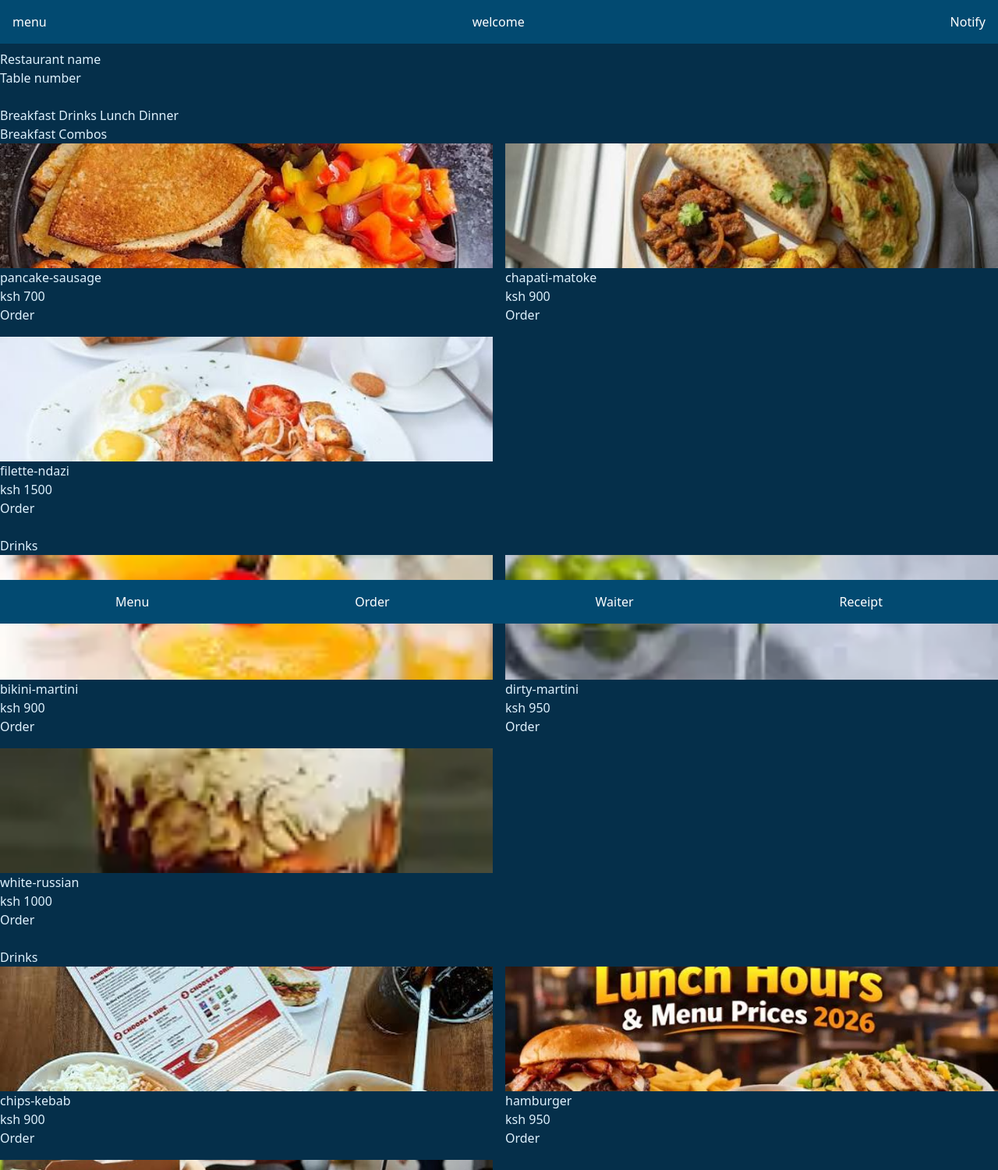
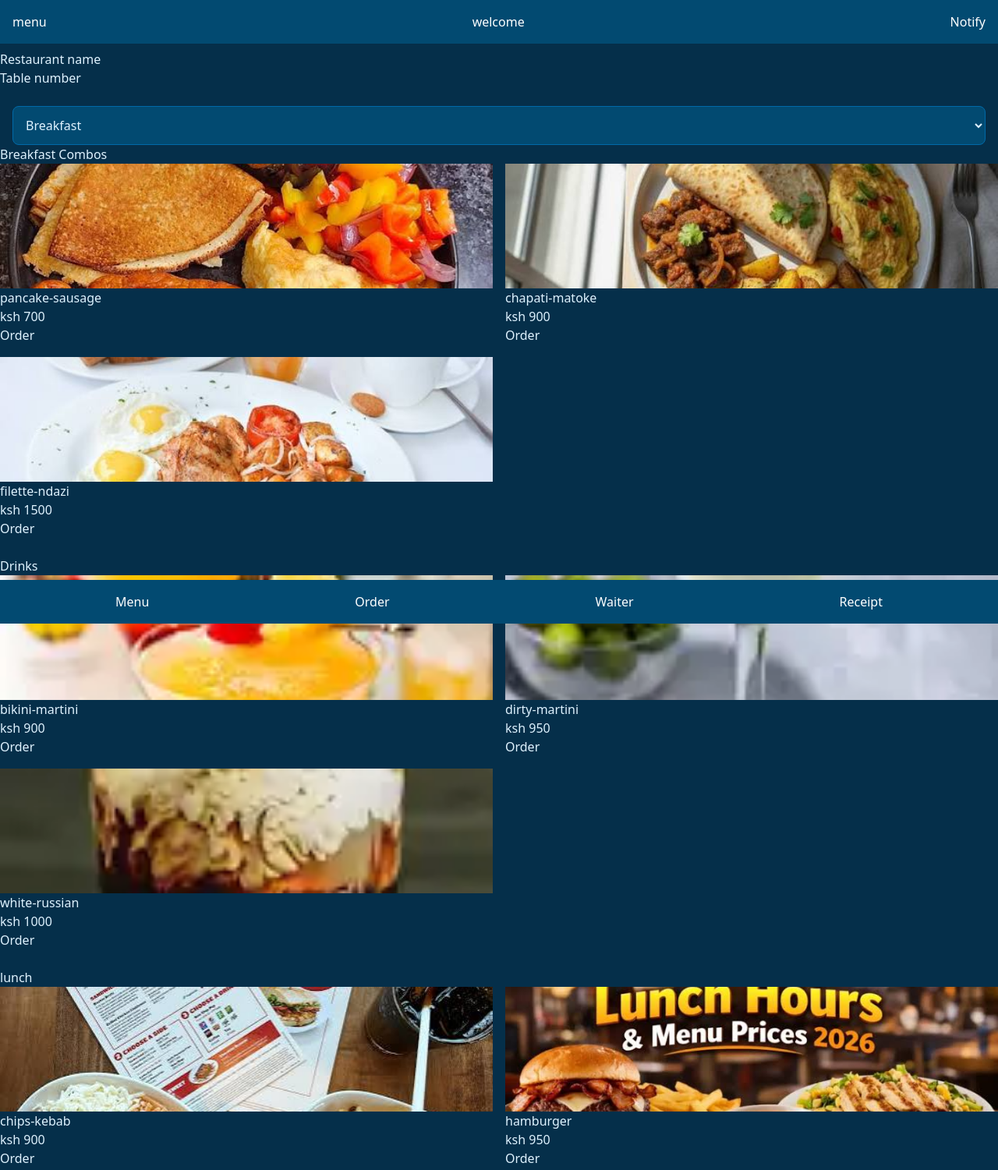
Before and after one commit to noahmuthama/Digi-Restaurant-menu, a plain HTML site: page menu.html in a window 1280 px wide. Shown: the top 1501 px of the page at 78% size. Drawn offline with nearby package versions, Linux system fonts and the light colour scheme.

Commit message:
fix id of Lunch to lunch

```diff
--- a/menu.html
+++ b/menu.html
@@ -20,12 +20,15 @@
 
     <br>
 
-    <nav>
-        <a href="#breakfast">Breakfast</a>
-    <a href="#drinks">Drinks</a>
-    <a href="#lunch">Lunch</a>
-    <a href="#dinner">Dinner</a>
-    </nav>
+   <!-- Category dropdown -->
+<div class="px-4">
+    <select id="category" class="w-full p-3 rounded-lg bg-sky-900 text-sky-100 border border-sky-700">
+        <option value="breakfast">Breakfast</option>
+        <option value="drinks">Drinks</option>
+        <option value="lunch">Lunch</option>
+        <option value="dinner">Dinner</option>
+    </select>
+</div>
 
     <!--Breakfast section-->
     <section id="breakfast">
@@ -94,8 +97,8 @@
     <br>
 
      <!--Lunch Combos-->
-    <section id="Lunch">
-        <h2>Drinks</h2>
+    <section id="lunch">
+        <h2>lunch</h2>
 
         <div class="grid grid-cols-2 gap-4">
 
```
